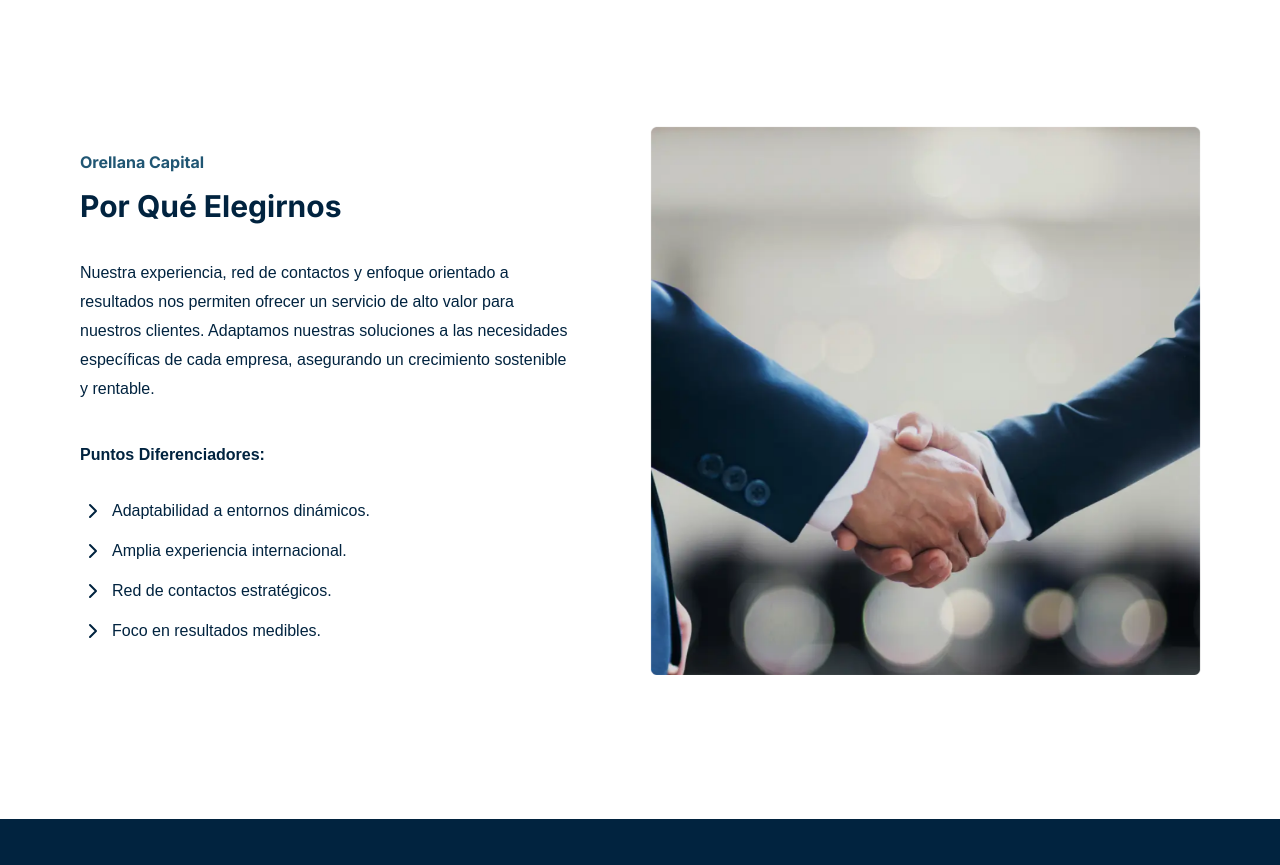
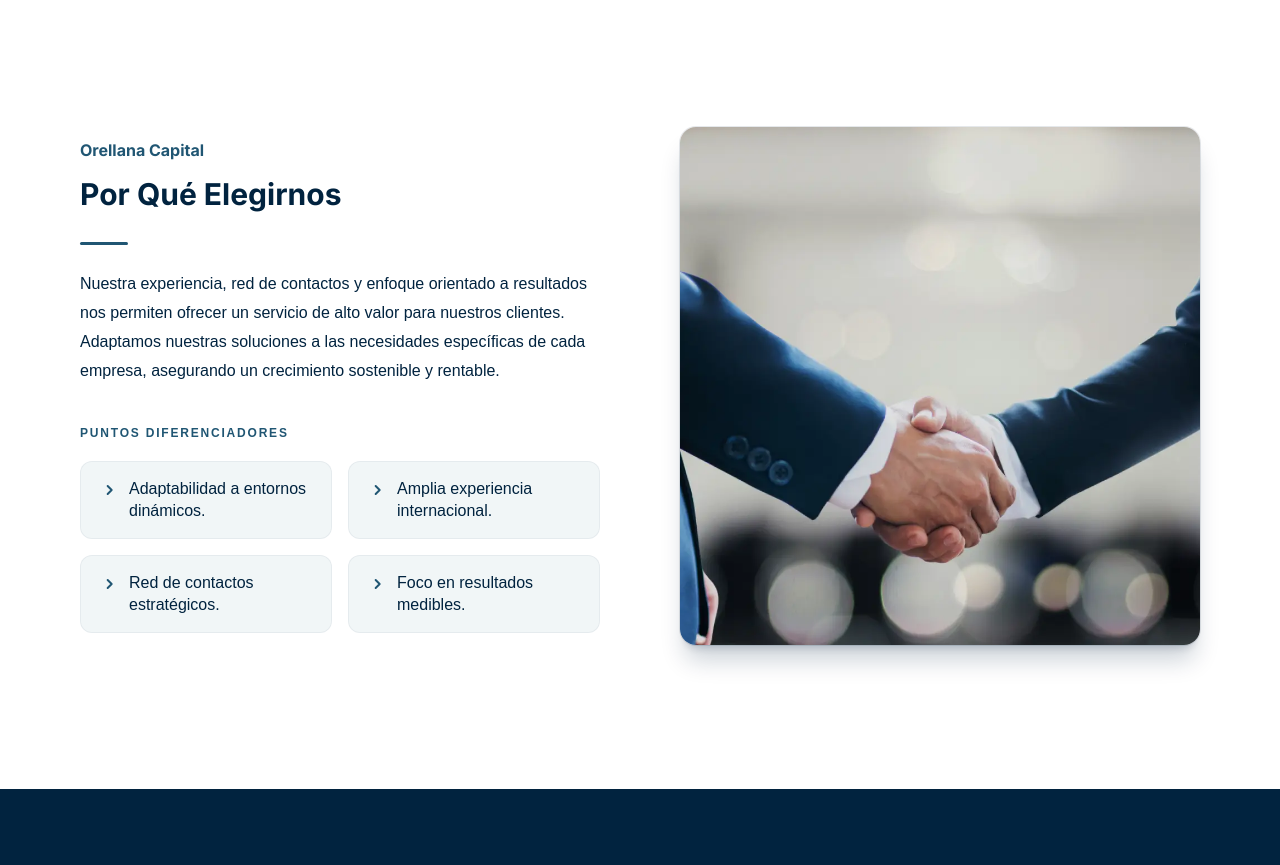
Before and after one commit to FedericaDelCampo01/orellana-capital, a Next.js app: page / in a window 1280 px wide. Shown: the part 4000-4865 px from the top of the page. Built offline with nearby package versions, Linux system fonts and the light colour scheme; no server answers.

Commit message:
por que elegirnos changes

```diff
--- a/src/app/Home/WhyCompany.tsx
+++ b/src/app/Home/WhyCompany.tsx
@@ -7,7 +7,7 @@ const WhyCompany = () => {
     "Adaptabilidad a entornos dinámicos.",
     "Amplia experiencia internacional.",
     "Red de contactos estratégicos.",
-    "Foco en resultados medibles.  "
+    "Foco en resultados medibles."
   ]
 
   return (
@@ -16,31 +16,41 @@ const WhyCompany = () => {
         <div className="px-4 md:px-0 md:w-1/2">
           <div>
             <h2 className="text-blue font-bold font-h2 mb-2 fade-up-init">Orellana Capital</h2>
-            <h3 className="text-xl md:text-3xl font-bold text-dark-blue md:leading-[48px] mb-7 font-h3 fade-up-init">Por Qué Elegirnos</h3>
+            <h3 className="text-xl md:text-3xl font-bold text-dark-blue md:leading-[48px] font-h3 fade-up-init">Por Qué Elegirnos</h3>
+
+            <div className="h-[3px] w-12 bg-blue rounded-full my-6" />
+
             <p className="text-dark-blue font-light leading-[29px] text-base mb-8 font-body fade-up-init">
               Nuestra experiencia, red de contactos y enfoque orientado a resultados nos permiten ofrecer un servicio de alto valor para nuestros clientes. Adaptamos nuestras soluciones a las necesidades específicas de cada empresa, asegurando un crecimiento sostenible y rentable.
             </p>
-            <p className="text-dark-blue mt-10 mb-6 font-bold font-body fade-up-init">
-              Puntos Diferenciadores:
+
+            <p className="text-xs uppercase tracking-[0.15em] text-blue font-semibold font-body mt-10 mb-5 fade-up-init">
+              Puntos diferenciadores
             </p>
-            {reasons.map((reason, index) => (
-            <div className='flex flex-row justify-start items-start py-2 font-body fade-up-init' key={index}>
-              <svg xmlns="http://www.w3.org/2000/svg" className="h-6 w-6 mr-2" fill="none" viewBox="0 0 24 24" stroke="currentColor" strokeWidth="2">
-                <path strokeLinecap="round" strokeLinejoin="round" d="M10 6l6 6-6 6" className="text-dark-blue" />
-              </svg>
-              <p
-                key={index}
-                className="text-dark-blue font-light">
-                {reason}
-              </p>
+
+            <div className="grid grid-cols-1 sm:grid-cols-2 gap-4">
+              {reasons.map((reason, index) => (
+                <div
+                  key={index}
+                  className="fade-up-init flex flex-row justify-start items-start gap-3 rounded-xl bg-light-blue/60 border border-dark-blue/5 px-5 py-4 font-body transition duration-300 hover:bg-light-blue hover:-translate-y-1 hover:shadow-md hover:shadow-dark-blue/15"
+                >
+                  <svg xmlns="http://www.w3.org/2000/svg" className="h-4 w-4 mt-1 shrink-0 text-blue" fill="none" viewBox="0 0 24 24" stroke="currentColor" strokeWidth="3">
+                    <path strokeLinecap="round" strokeLinejoin="round" d="M10 6l6 6-6 6" />
+                  </svg>
+                  <p className="text-dark-blue font-light leading-snug">
+                    {reason}
+                  </p>
+                </div>
+              ))}
             </div>
-              ))}
           </div>
         </div>
-        <div className="pt-16 md:pt-0 flex items-center justify-center fade-in-init">
+
+        <div className="group relative md:w-1/2 w-full rounded-2xl overflow-hidden mt-12 md:mt-0 shadow-xl shadow-dark-blue/20 ring-1 ring-dark-blue/10 fade-in-init">
           <OptimizedImage
+            className="w-full h-full object-cover transition-transform duration-700 group-hover:scale-105"
             src={companyPic.src}
-            alt="About Us"
+            alt="Orellana Capital Advisors"
             width={627}
             height={570}
             quality={100}
```
